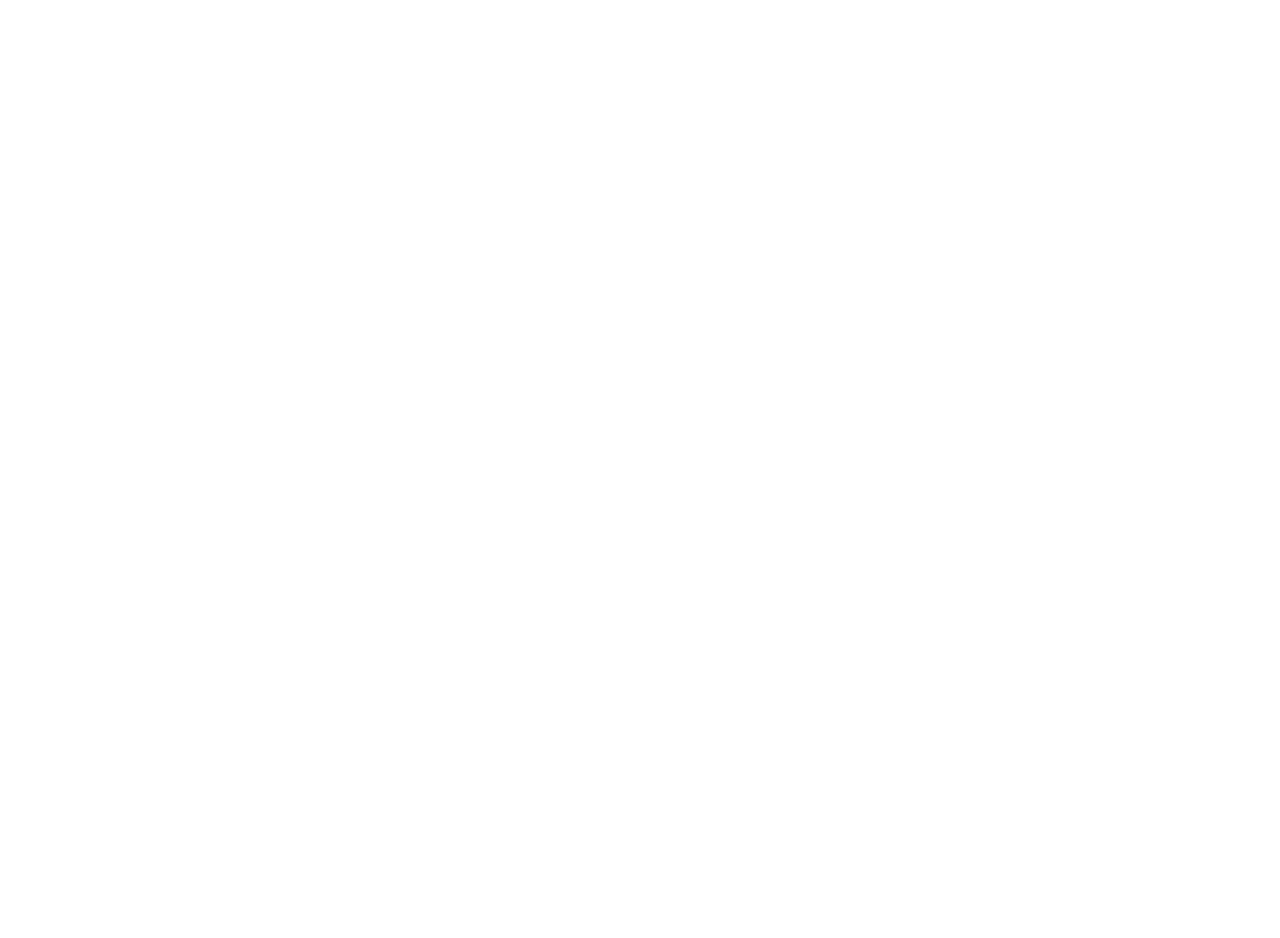
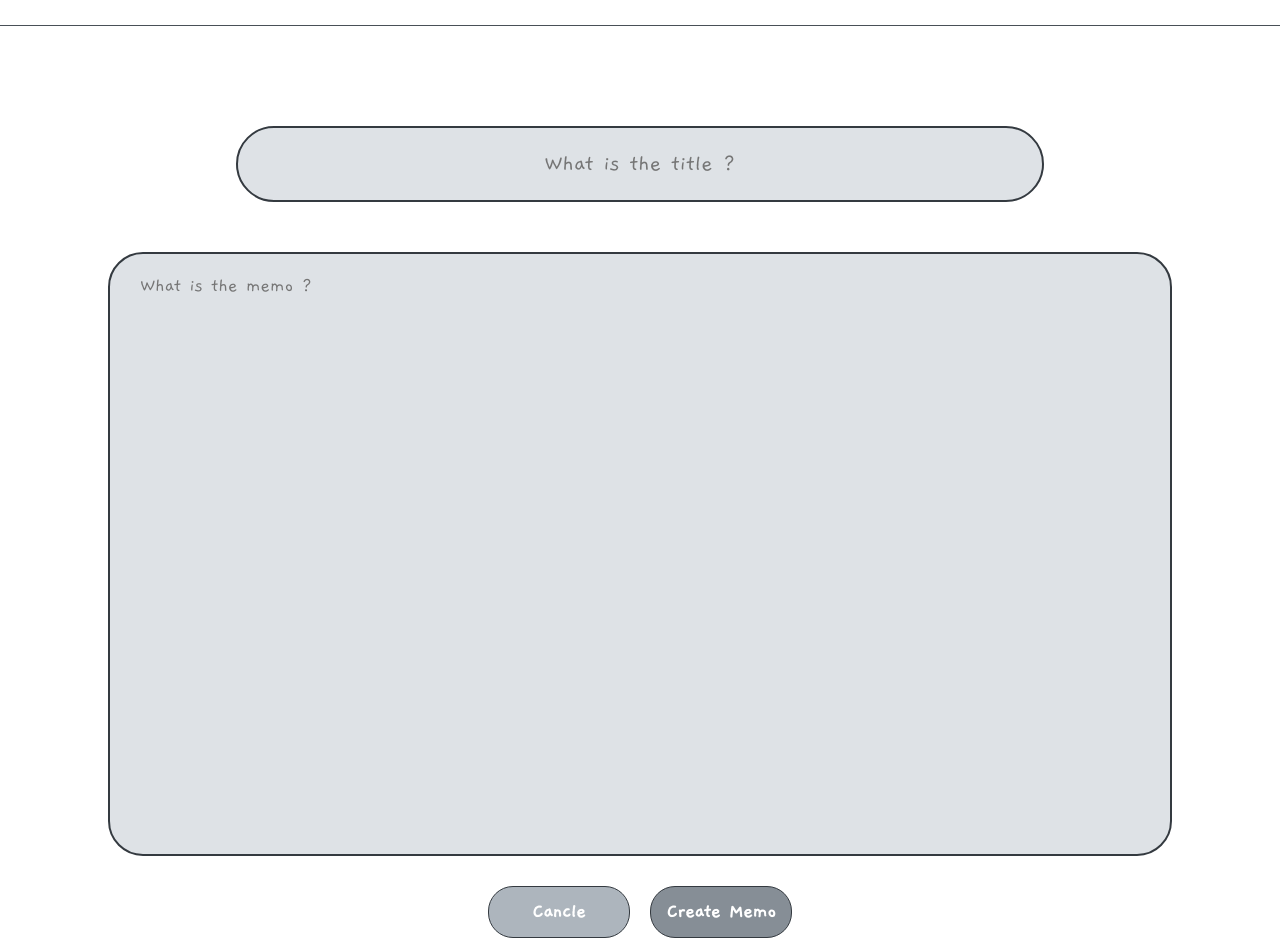
Before and after one commit to songsihyeon/memoBoard, a React (Create React App) app: page /write in a window 1280 px wide. Shown: the part 85-1023 px from the top of the page. Before the commit the page ends 800 px from the top, so only its background shows below. Built offline with nearby package versions, Linux system fonts and the light colour scheme.

Commit message:
Complete publishing

```diff
--- a/src/App.js
+++ b/src/App.js
@@ -9,7 +9,7 @@
       <GlobalFonts />
       <BrowserRouter>
         <Route exact path="/" component={Main} />
-        <Route path="/create" component={CreateMemo} />
+        <Route path="/write" component={CreateMemo} />
       </BrowserRouter>
     </>
   );
--- a/src/components/Footer/Footer.js
+++ b/src/components/Footer/Footer.js
@@ -2,11 +2,11 @@
 import { Link } from 'react-router-dom';
 import * as S from './style';
 
-const Footer = () => {
+const Footer = ({ Pathes, Text }) => {
   return (
     <S.Position>
-      <Link to="/create">
-        <S.WriteBtn>New Memo</S.WriteBtn>
+      <Link to={Pathes}>
+        <S.WriteBtn>{Text}</S.WriteBtn>
       </Link>
     </S.Position>
   );
--- a/src/components/MemoItem/MemoItem.js
+++ b/src/components/MemoItem/MemoItem.js
@@ -3,11 +3,15 @@
 import * as S from './style';
 import { MdDelete } from 'react-icons/md';
 
-const MemoItem = ({ children }) => {
+const MemoItem = ({ memo, Notes }) => {
+  const DeleteHandler = () => {
+    console.log;
+  };
+
   return (
     <S.ItemBox>
-      <S.Title>{children}</S.Title>
-      <S.Content>{children}</S.Content>
+      <S.Title></S.Title>
+      <S.Content></S.Content>
       <S.DeleteBtn>
         <MdDelete />
       </S.DeleteBtn>
--- a/src/components/MemoItem/style.js
+++ b/src/components/MemoItem/style.js
@@ -27,6 +27,7 @@
   display: flex;
   flex-direction: column;
   overflow: scroll;
+  color: #343a40;
   &::-webkit-scrollbar {
     display: none;
   }
--- a/src/components/Write/Write.js
+++ b/src/components/Write/Write.js
@@ -0,0 +1,46 @@
+import React, { useState } from 'react';
+import { Link } from 'react-router-dom';
+import { nanoid } from 'nanoid';
+import * as S from './style';
+
+const Write = () => {
+  const [Title, setTitle] = useState([]);
+  const [Memo, setMemo] = useState([]);
+  let [id, setId] = useState(nanoid());
+
+  const TitleChange = (e) => {
+    setTitle(e.target.value);
+  };
+  const MemoChange = (e) => {
+    setMemo(e.target.value);
+  };
+
+  const ClickHandler = () => {
+    let MemoStorageItem = localStorage.getItem('Memo');
+    try {
+      MemoStorageItem = MemoStorageItem ? JSON.parse(MemoStorageItem) : [];
+      MemoStorageItem.push({ id, Title, Memo });
+      localStorage.setItem('Memo', JSON.stringify(MemoStorageItem));
+    } catch (e) {
+      console.log(e);
+      return [];
+    }
+  };
+
+  return (
+    <>
+      <S.TitleBox placeholder="What is the title ?" onChange={TitleChange} />
+      <S.MemoBox placeholder="What is the memo ?" onChange={MemoChange} />
+      <S.BtnPosition>
+        <Link to="/">
+          <S.RedBtn>Cancle</S.RedBtn>
+        </Link>
+        <Link to="/">
+          <S.DefaultBtn onClick={ClickHandler}>Create Memo</S.DefaultBtn>
+        </Link>
+      </S.BtnPosition>
+    </>
+  );
+};
+
+export default Write;
--- a/src/components/Write/style.js
+++ b/src/components/Write/style.js
@@ -0,0 +1,72 @@
+import styled from 'styled-components';
+
+export const TitleBox = styled.input`
+  width: 800px;
+  height: 70px;
+  background-color: #dee2e6;
+  margin-top: 10vh;
+  border-radius: 50px;
+  border: 2px solid #343a40;
+  outline: none;
+  color: #343a40;
+  font-size: 24px;
+  font-family: 'Gaegu';
+  text-align: center;
+  resize: none;
+`;
+
+export const MemoBox = styled.textarea`
+  width: 1000px;
+  height: 560px;
+  background-color: #dee2e6;
+  margin-top: 50px;
+  border-radius: 35px;
+  outline: none;
+  border: 2px solid #343a40;
+  padding: 20px 30px 20px 30px;
+  font-size: 20px;
+  font-family: 'Gaegu';
+  resize: none;
+  &::-webkit-scrollbar {
+    display: none;
+  }
+`;
+
+export const BtnPosition = styled.div`
+  display: flex;
+  flex-direction: row;
+`;
+
+export const DefaultBtn = styled.div`
+  cursor: pointer;
+  width: 140px;
+  height: 50px;
+  background-color: #868e96;
+  color: #fff;
+  font-size: 20px;
+  font-weight: bold;
+  font-family: 'Gaegu';
+  display: flex;
+  justify-content: center;
+  align-items: center;
+  border: 0.5px solid #343a40;
+  border-radius: 25px;
+  margin: 30px 10px 0 10px;
+`;
+
+export const RedBtn = styled.div`
+  cursor: pointer;
+  width: 140px;
+  height: 50px;
+  background-color: #adb5bd;
+  color: #fff;
+  font-size: 20px;
+  font-weight: bold;
+  font-family: 'Gaegu';
+  display: flex;
+  justify-content: center;
+  align-items: center;
+  border: 0.5px solid #343a40;
+  border-radius: 25px;
+  margin: 30px 10px 0 10px;
+`;
--- a/src/pages/CreateMemo/CreateMemo.js
+++ b/src/pages/CreateMemo/CreateMemo.js
@@ -0,0 +1,17 @@
+import React from 'react';
+import { Header, Write, Footer } from '../../components/';
+import * as S from './style';
+
+const CreateMemo = () => {
+  return (
+    <>
+      <Header />
+      <S.Position>
+        <Write />
+      </S.Position>
+      {/* <Footer Pathes="/" Text="Main Page" /> */}
+    </>
+  );
+};
+
+export default CreateMemo;
--- a/src/pages/CreateMemo/style.js
+++ b/src/pages/CreateMemo/style.js
@@ -0,0 +1,8 @@
+import styled from 'styled-components';
+
+export const Position = styled.div`
+  display: flex;
+  flex-direction: column;
+  align-items: center;
+  margin: 0 auto;
+`;
--- a/src/pages/Main/Main.js
+++ b/src/pages/Main/Main.js
@@ -3,22 +3,22 @@
 import * as S from './style';
 
 const Main = () => {
+  const getMemo = () => {
+    const memoJSON = localStorage.getItem('Memo');
+    try {
+      return memoJSON ? JSON.parse(memoJSON) : [];
+    } catch (e) {
+      return [];
+    }
+  };
+
+  let Memo = getMemo();
+
   return (
     <>
       <Header />
-      <S.Position>
-        <MemoItem>test1</MemoItem>
-        <MemoItem>test2</MemoItem>
-        <MemoItem>test3</MemoItem>
-        <MemoItem>test4</MemoItem>
-        <MemoItem>test5</MemoItem>
-        <MemoItem>test6</MemoItem>
-        <MemoItem>test7</MemoItem>
-        <MemoItem>test8</MemoItem>
-        <MemoItem>test9</MemoItem>
-        <MemoItem>test10</MemoItem>
-      </S.Position>
-      <Footer />
+      <S.Position></S.Position>
+      <Footer Pathes="/write" Text="New Memo" />
     </>
   );
 };
```
